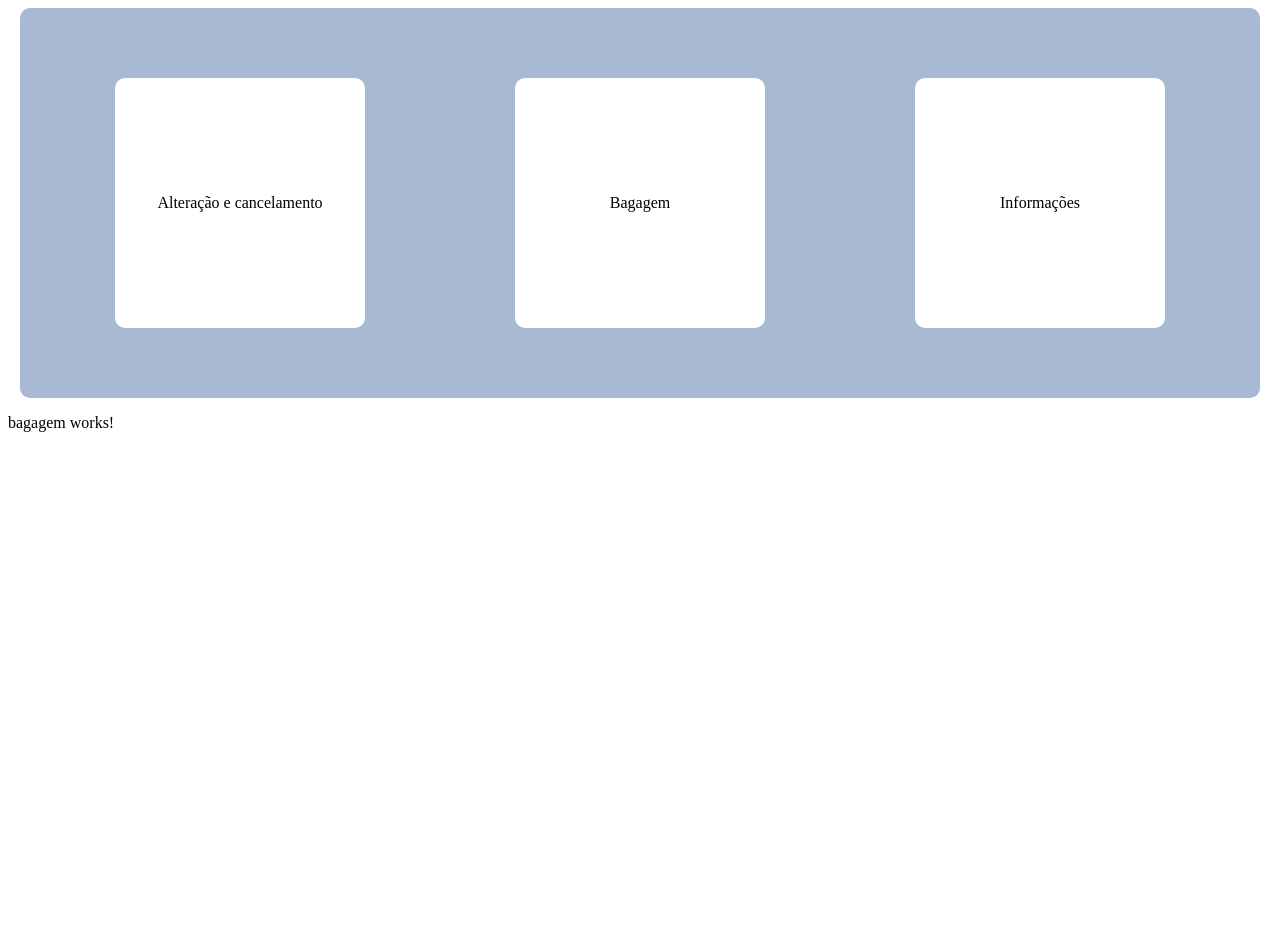
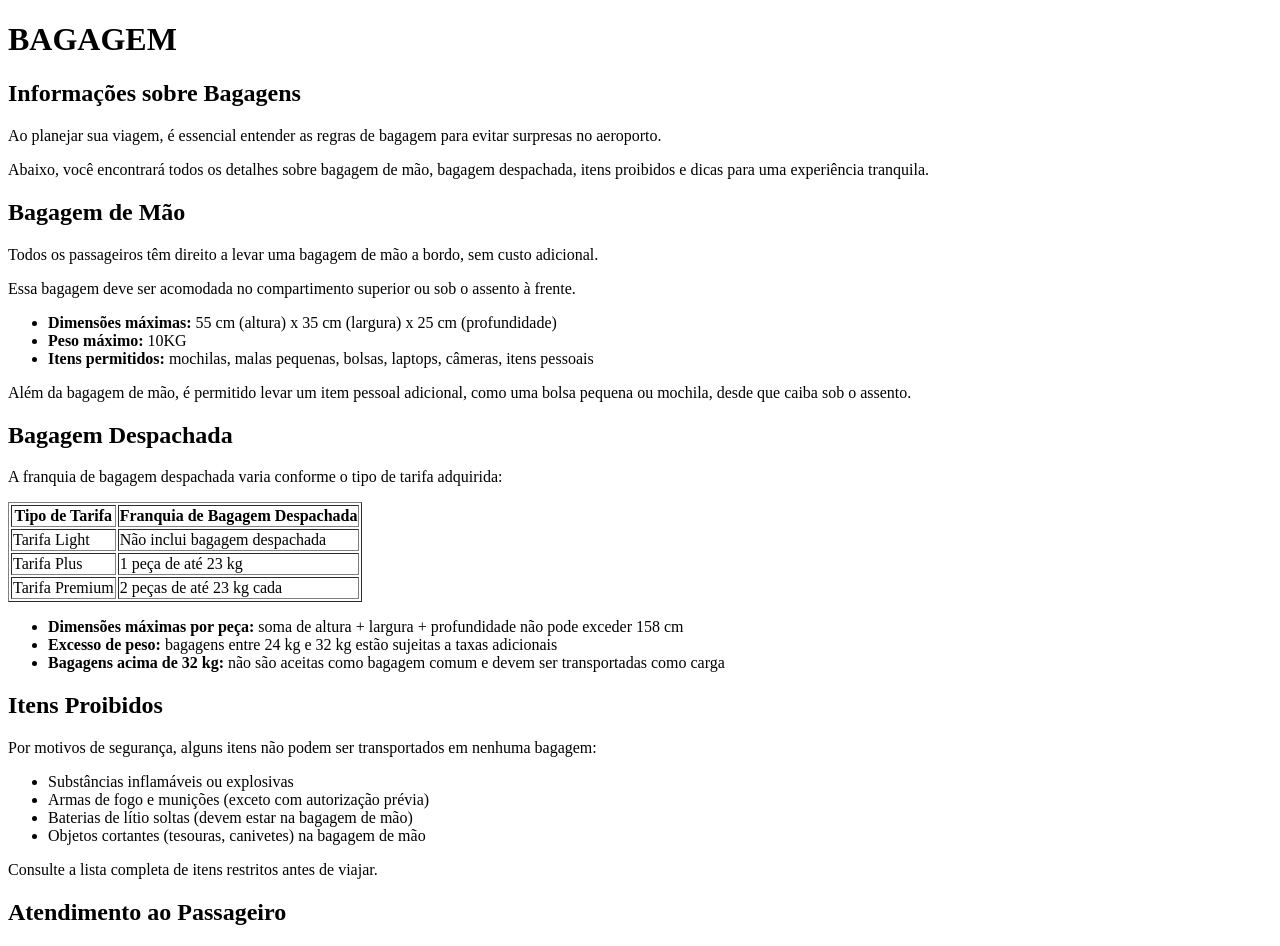
Before and after one commit to GuilhermeHenrike/Projeto_Bernardino, an Angular app: page /bagagem in a window 1280 px wide. Shown: the top 946 px of the page. Before the commit the page ends 800 px from the top, so only its background shows below. Built offline with nearby package versions, Linux system fonts and the light colour scheme.

Commit message:
adicionar o resto do conteudo

```diff
--- a/src/app/altcanc/altcanc.component.html
+++ b/src/app/altcanc/altcanc.component.html
@@ -1 +1,3 @@
-<p>altcanc works!</p>
+<h2>Página Alteração e Cancelamento</h2>
+<p>Aqui vai o conteúdo da página de alteração e cancelamento.</p>
+<a routerLink="/">Voltar</a>
--- a/src/app/app.component.html
+++ b/src/app/app.component.html
@@ -1,2 +1 @@
-<app-opcoes-main></app-opcoes-main>
 <router-outlet></router-outlet>
--- a/src/app/bagagem/bagagem.component.html
+++ b/src/app/bagagem/bagagem.component.html
@@ -1 +1,63 @@
-<p>bagagem works!</p>
+<h1>BAGAGEM</h1>
+
+<h2>Informações sobre Bagagens</h2>
+<p>Ao planejar sua viagem, é essencial entender as regras de bagagem
+    para evitar surpresas no aeroporto.</p>
+<p>Abaixo, você encontrará todos
+    os detalhes sobre bagagem de mão, bagagem despachada, itens
+    proibidos e dicas para uma experiência tranquila.</p>
+
+<h2>Bagagem de Mão</h2>
+<p>Todos os passageiros têm direito a levar uma bagagem de mão a bordo, sem custo adicional.</p>
+<p>Essa bagagem deve ser acomodada no compartimento superior ou sob o assento à frente.</p>
+<ul>
+    <li><b>Dimensões máximas:</b> 55 cm (altura) x 35 cm (largura) x 25 cm (profundidade)</li>
+    <li><b>Peso máximo:</b> 10KG</li>
+    <li><b>Itens permitidos:</b> mochilas, malas pequenas, bolsas, laptops, câmeras, itens pessoais</li>
+</ul>
+<p>Além da bagagem de mão, é permitido levar um item pessoal adicional, como uma bolsa pequena ou mochila, desde que caiba sob o assento.</p>
+
+<h2>Bagagem Despachada</h2>
+<p>A franquia de bagagem despachada varia conforme o tipo de tarifa adquirida:</p>
+<table border="1">
+    <thead>
+        <tr>
+            <th>Tipo de Tarifa</th>
+            <th>Franquia de Bagagem Despachada</th>
+        </tr>
+    </thead>
+    <tbody>
+        <tr>
+            <td>Tarifa Light</td>
+            <td>Não inclui bagagem despachada</td>
+        </tr>
+        <tr>
+            <td>Tarifa Plus</td>
+            <td>1 peça de até 23 kg</td>
+        </tr>
+        <tr>
+            <td>Tarifa Premium</td>
+            <td>2 peças de até 23 kg cada</td>
+        </tr>
+    </tbody>
+</table>
+<ul>
+    <li><b>Dimensões máximas por peça:</b> soma de altura + largura + profundidade não pode exceder 158 cm</li>
+    <li><b>Excesso de peso:</b> bagagens entre 24 kg e 32 kg estão sujeitas a taxas adicionais</li>
+    <li><b>Bagagens acima de 32 kg:</b> não são aceitas como bagagem comum e devem ser transportadas como carga</li>
+</ul>
+
+<h2>Itens Proibidos</h2>
+<p>Por motivos de segurança, alguns itens não podem ser transportados em nenhuma bagagem:</p>
+<ul>
+    <li>Substâncias inflamáveis ou explosivas</li>
+    <li>Armas de fogo e munições (exceto com autorização prévia)</li>
+    <li>Baterias de lítio soltas (devem estar na bagagem de mão)</li>
+    <li>Objetos cortantes (tesouras, canivetes) na bagagem de mão</li>
+</ul>
+<p>Consulte a lista completa de itens restritos antes de viajar.</p>
+
+<h2>Atendimento ao Passageiro</h2>
+<p>Em caso de dúvidas sobre bagagens, entre em contato com nossa central de atendimento pelo</p>
+<p>telefone 0800-000-0000 ou pelo chat online disponível 24h.</p>
+<a routerLink="/">Voltar</a>
--- a/src/app/informacoes/informacoes.component.html
+++ b/src/app/informacoes/informacoes.component.html
@@ -1 +1,3 @@
-<p>informacoes works!</p>
+<h2>Página Informações</h2>
+<p>Aqui vai o conteúdo da página de informações.</p>
+<a routerLink="/">Voltar</a>
```
Also changed, not shown: src/app/altcanc/altcanc.component.ts (+6 -5 lines), src/app/bagagem/bagagem.component.ts (+6 -5 lines), src/app/informacoes/informacoes.component.ts (+6 -5 lines), src/app/opcoes-main/opcoes-main.component.ts (+4 -5 lines).
